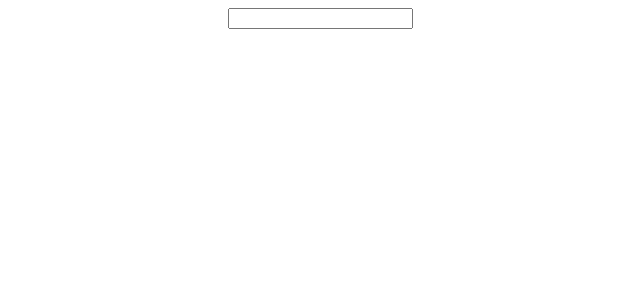
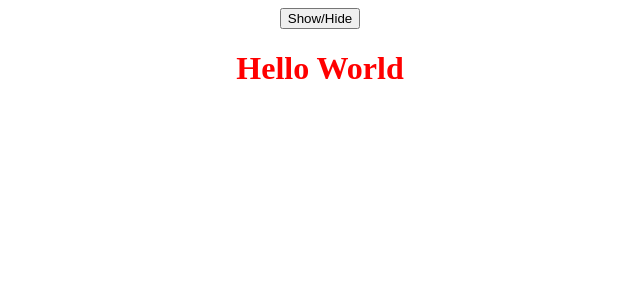
Before and after one commit to khalaeva/learn-react, a React (Create React App) app: page / in a window 1280 px wide. Shown: the top 300 px of the page, without its empty margins (320-960 px from the left). Built offline with nearby package versions, Linux system fonts and the light colour scheme.

Commit message:
state onClick

```diff
--- a/src/App.js
+++ b/src/App.js
@@ -2,16 +2,20 @@ import './App.css';
 import { useState } from 'react';
 
 function App() {
-  const [inputValue, setInputvalue] = useState('')
-
-  const handleInputchange = (event) => {
-    setInputvalue(event.target.value)
-  }
+  const [showText, setShowText] = useState(true)
+  const [textColor, setTextColor] = useState("red")
 
   return (
     <div className='App'>
-      <input type="text" onChange={handleInputchange}/>
-      {inputValue}
+      <button
+        onClick={() => {
+          setTextColor("green")
+          setShowText(!showText)
+        }}
+      >
+        Show/Hide
+      </button>
+      {showText && <h1 style={{color: textColor}}>Hello World</h1>}
     </div>
   )
 }
```
